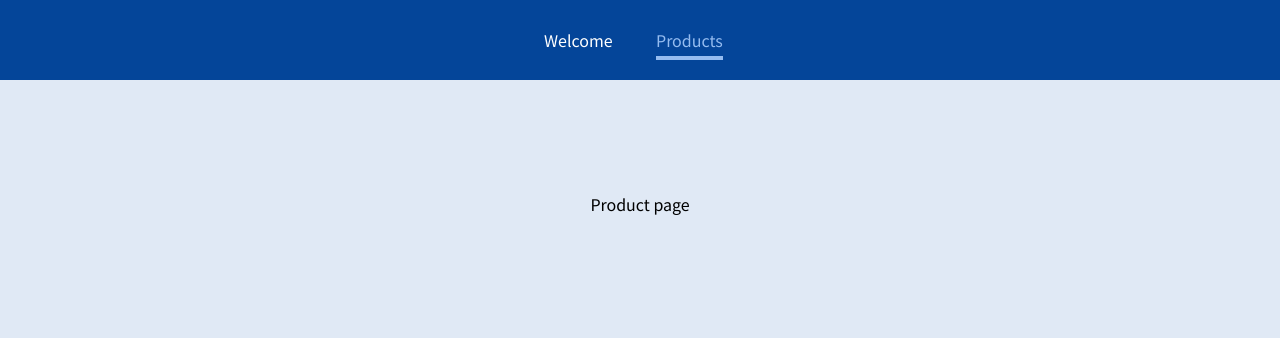
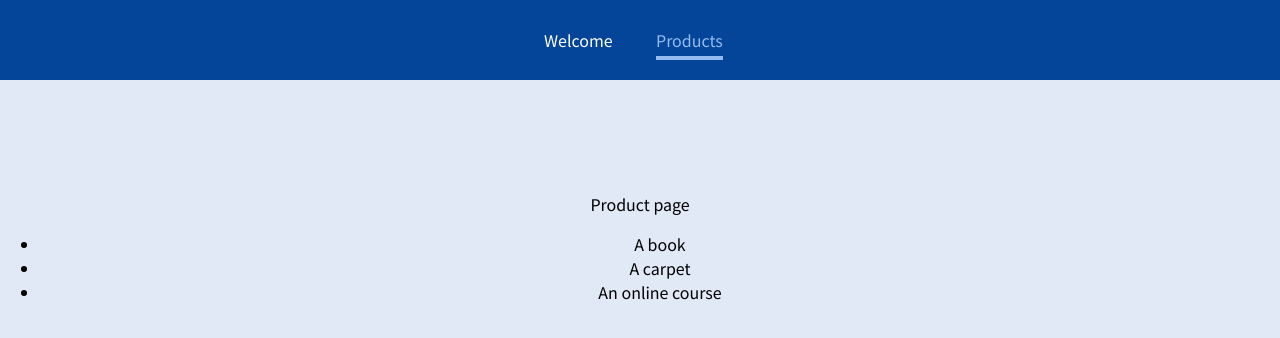
Before and after one commit to falcon-bridge/Multi-page-SPA, a JavaScript app: page /products in a window 1280 px wide. Shown: the top 338 px of the page. Built offline with nearby package versions, Linux system fonts and the light colour scheme.

Commit message:
set up a dynamic route with route param

```diff
--- a/src/App.js
+++ b/src/App.js
@@ -3,6 +3,7 @@
 import Welcome from "./pages/Welcome";
 import Products from "./pages/Products";
 import MainHeader from "./components/MainHeader";
+import ProducTdetail from "./pages/ProductDetail";
 
 function App() {
   return (
@@ -15,6 +16,9 @@
         <Route path="/products">
           <Products />
         </Route>
+        <Route path="/product-detail/:productId">
+          <ProducTdetail />
+        </Route>
       </main>
     </div>
   );
--- /dev/null
+++ b/src/pages/ProductDetail.js
@@ -0,0 +1,9 @@
+const ProducTdetail = () => {
+  return (
+    <section>
+      <h2>Product Detail</h2>
+    </section>
+  );
+};
+
+export default ProducTdetail;
--- a/src/pages/Products.js
+++ b/src/pages/Products.js
@@ -1,5 +1,14 @@
 const Products = () => {
-  return <div>Product page</div>;
+  return (
+    <section>
+      <div>Product page</div>
+      <ul>
+        <li>A book</li>
+        <li>A carpet</li>
+        <li>An online course</li>
+      </ul>
+    </section>
+  );
 };
 
 export default Products;
```
Also changed, not shown: 1 other file (tests, documents, lock files or other folders).
